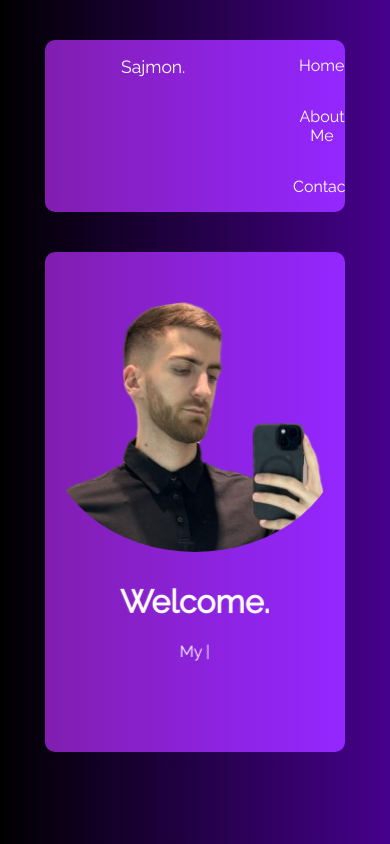
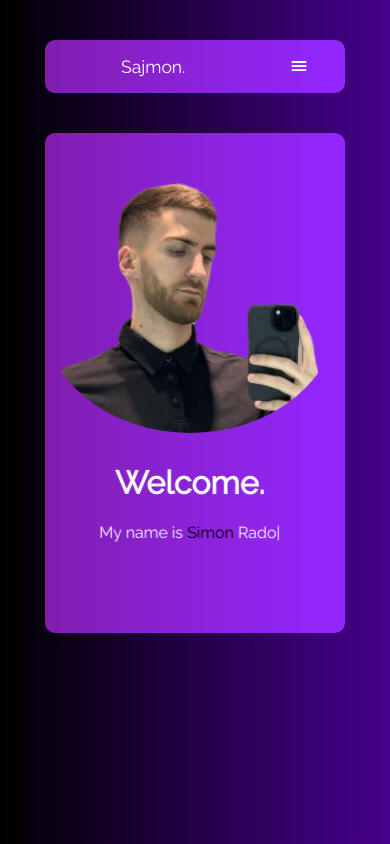
Before and after one commit to Sajmon410/portfolio, a React (Create React App) app in the folder portfolio/: page /portfolio in a window 390 px wide. Built offline with nearby package versions, Linux system fonts and the light colour scheme; the HTML template or start-up script is replaced by a standard one.

Commit message:
Responsive started

```diff
--- a/portfolio/src/components/hero.css
+++ b/portfolio/src/components/hero.css
@@ -75,6 +75,7 @@
   }
   .project{
     display:inline-block;
+
   }
   .pojetct_del{
     animation: fadeOut 1s ease-out;
@@ -90,8 +91,8 @@
   }
 
   .fullphoto1{
-    width: 100vh;
-    height: 50vh;
+    width: 650px;
+    height: 350px;
     border-radius: 20px;
   }
   .downimage{
@@ -115,3 +116,6 @@
       display: none !important;
     }
   }
+  .projects{
+    margin-left: 10px;
+  }
--- a/portfolio/src/components/navbar.css
+++ b/portfolio/src/components/navbar.css
@@ -39,3 +39,26 @@ li{
     z-index: 1; /* Osigurava da je sadržaj iznad pruga */
     text-decoration-style:solid;
   }
+
+  .menu-icon{
+    display:none;
+    justify-content: space-between;/* Centriranje teksta horizontalno */
+    align-items: center;
+    padding: 1rem;
+    z-index: 1; /* Osigurava da je sadržaj iznad pruga */
+    text-decoration-style:solid;
+    width: 20px;
+    height: 20px;
+    margin-right: 20px;
+  }
+  @media screen and (max-width: 1075px) {
+    .menu-icon{
+      display:inline-block;
+    }
+    .buttons{
+      display: none;
+    }
+  }
+  #nav-elements{
+    background-color: ;
+  }
--- a/portfolio/src/components/navbar.jsx
+++ b/portfolio/src/components/navbar.jsx
@@ -2,8 +2,15 @@ import React from 'react';
 import { motion } from 'framer-motion';
 import './navbar.css';
 import { Link, useMatch, useResolvedPath } from "react-router-dom"
+import { IoMenu } from "react-icons/io5";
+
 const Navbar = () => {
 
+  const [showNavbar, setShowNavbar] = React.useState(false);
+  const handleShowNavbar = () => {
+    setShowNavbar(!showNavbar)
+    console.log("idemo")
+  }
   return (
     <div className="navbar">
       <div className="content">
@@ -45,8 +52,49 @@ const Navbar = () => {
         >
                <CustomLink to="/contact">Contact</CustomLink>
         </motion.div>
+
+
         </div>
+        {showNavbar &&
+        <div id='nav-elements' className="animate__animated animate__fadeInRight">
+          <ul>
+            <li>
+            <motion.div
 
+            whileHover={{ scale: 1.1 }}
+            whileTap={{rotate: 15 , scale: 1.5 }}
+            className="logo"
+            animate={{ rotate:0.1 }}
+          >
+              <Link to="/portfolio">
+          Home
+        </Link>
+          </motion.div>
+            </li>
+            <li>
+            <motion.div
+          whileHover={{ scale: 1.1 }}
+          whileTap={{rotate: 15 , scale: 1.5 }}
+          className="menu"
+          animate={{ rotate:0.1 }}
+        >
+            <CustomLink to="/aboutme">About Me</CustomLink>
+        </motion.div>
+            </li>
+            <li>
+            <motion.div
+          whileHover={{ scale: 1.1 }}
+          whileTap={{rotate: 15 , scale: 1.5 }}
+          className="menu"
+          animate={{ rotate:0.1 }}
+        >
+               <CustomLink to="/contact">Contact</CustomLink>
+        </motion.div>
+            </li>
+          </ul>
+        </div>
+        }
+       <IoMenu onClick={handleShowNavbar} className='menu-icon'/>
     </div>
   );
 };
```
